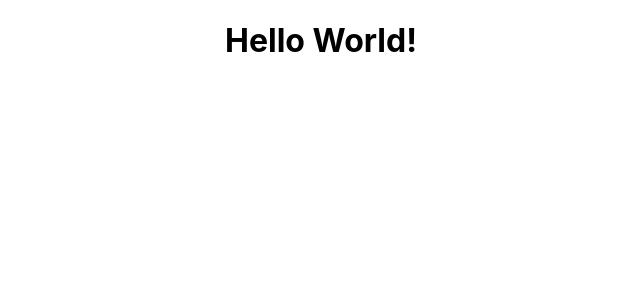
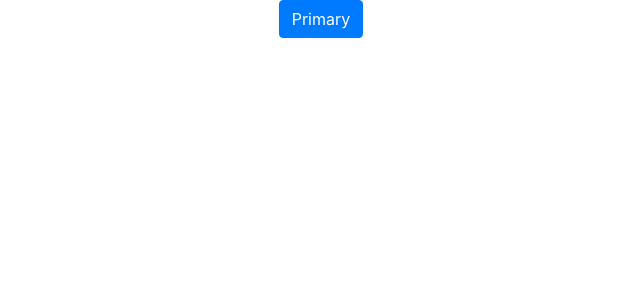
Before and after one commit to alakeldev/react-moments-ci-walkthrough-project, a React (Create React App) app: page / in a window 1280 px wide. Shown: the top 300 px of the page, without its empty margins (319-959 px from the left). Built offline with nearby package versions, Linux system fonts and the light colour scheme.

Commit message:
prepare to use react-boostrap version 4 + test button from react-bootstrap

```diff
--- a/package.json
+++ b/package.json
@@ -6,7 +6,9 @@
     "@testing-library/jest-dom": "^5.17.0",
     "@testing-library/react": "^13.4.0",
     "@testing-library/user-event": "^13.5.0",
+    "bootstrap": "^4.6.0",
     "react": "^18.3.1",
+    "react-bootstrap": "^1.6.3",
     "react-dom": "^18.3.1",
     "react-scripts": "5.0.1",
     "web-vitals": "^2.1.4"
--- a/public/index.html
+++ b/public/index.html
@@ -1,20 +1,21 @@
 <!DOCTYPE html>
 <html lang="en">
+
 <head>
   <meta charset="utf-8" />
   <link rel="icon" href="%PUBLIC_URL%/favicon.ico" />
   <meta name="viewport" content="width=device-width, initial-scale=1" />
   <meta name="theme-color" content="#000000" />
-    <meta
-      name="description"
-      content="Web site created using create-react-app"
-    />
+  <meta name="description" content="Web site created using create-react-app" />
   <link rel="apple-touch-icon" href="%PUBLIC_URL%/logo192.png" />
   <!--
       manifest.json provides metadata used when your web app is installed on a
       user's mobile device or desktop. See https://developers.google.com/web/fundamentals/web-app-manifest/
     -->
-    <link rel="manifest" href="%PUBLIC_URL%/manifest.json" />
+  <link rel="stylesheet" href="https://cdn.jsdelivr.net/npm/bootstrap@4.6.0/dist/css/bootstrap.min.css"
+    integrity="sha384-B0vP5xmATw1+K9KRQjQERJvTumQW0nPEzvF6L/Z6nronJ3oUOFUFpCjEUQouq2+l" crossorigin="anonymous" />
+
+  <link rel="manifest" href="%PUBLIC_URL%/manifest.json" crossorigin="use-credentials" />
   <!--
       Notice the use of %PUBLIC_URL% in the tags above.
       It will be replaced with the URL of the `public` folder during the build.
@@ -26,6 +27,7 @@
     -->
   <title>React App</title>
 </head>
+
 <body>
   <noscript>You need to enable JavaScript to run this app.</noscript>
   <div id="root"></div>
@@ -40,4 +42,5 @@
       To create a production bundle, use `npm run build` or `yarn build`.
     -->
 </body>
+
 </html>
--- a/src/App.js
+++ b/src/App.js
@@ -1,10 +1,10 @@
-import logo from './logo.svg';
+import Button from 'react-bootstrap/Button';
 import './App.css';
 
 function App() {
   return (
     <div className="App">
-      <h1>Hello World!</h1>
+      <Button variant="primary">Primary</Button>
     </div>
   );
 }
```
Also changed, not shown: 2 other files (tests, documents, lock files or other folders). Lines whose indentation alone changed are shown as unchanged.
